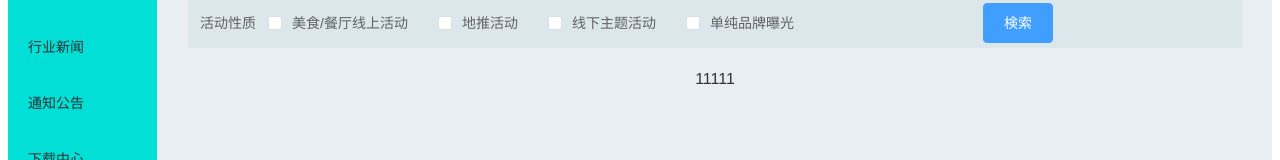
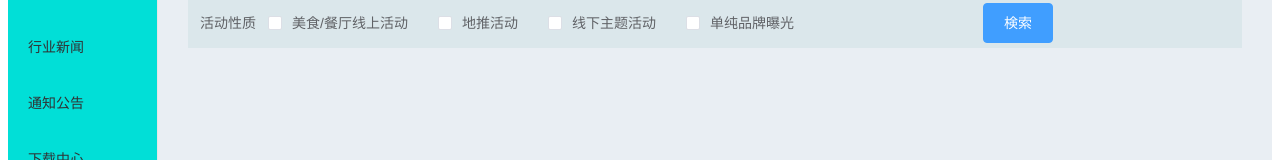
Before and after one commit to simple321vip/violin-controller, a Vue app: page /guide in a window 1280 px wide. Shown: the part 157-317 px from the top of the page. Built offline with nearby package versions, Linux system fonts and the light colour scheme; no server answers.

Commit message:
aエラー修正

```diff
--- a/src/view/detail/HeaderBar.vue
+++ b/src/view/detail/HeaderBar.vue
@@ -55,6 +55,11 @@ export default {
         desc: ''
       }
     }
+  },
+  methods: {
+    onSubmit (value) {
+
+    }
   }
 }
 </script>
--- a/src/view/detail/index.vue
+++ b/src/view/detail/index.vue
@@ -2,7 +2,7 @@
   <div>
     <header-bar />
     <div>
-      <span>11111</span>
+      <span></span>
     </div>
   </div>
 </template>
--- a/src/view/record/index.vue
+++ b/src/view/record/index.vue
@@ -1,7 +1,6 @@
 <template>
   <div>
-    <router-view v-if="token === ''" />
-    <router-view v-if="token.length > 0" />
+    <router-view />
   </div>
 </template>
 
```
